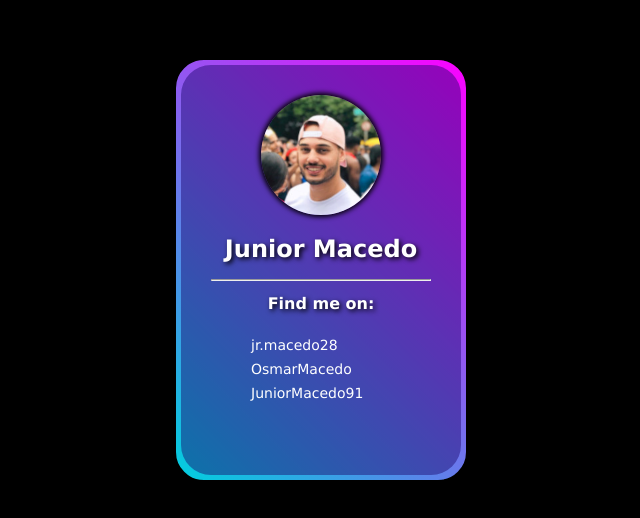
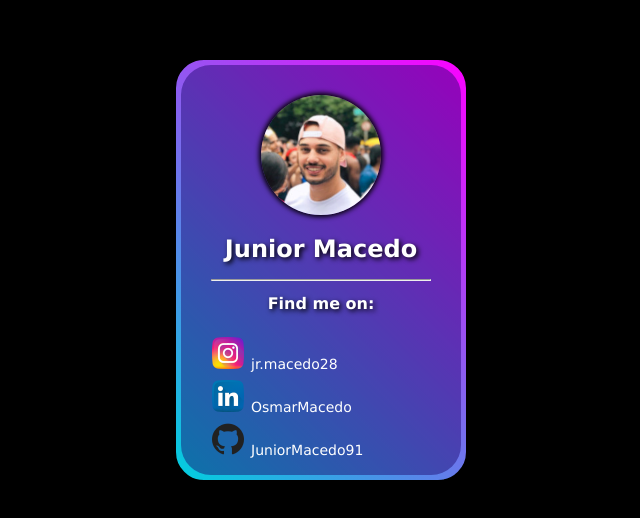
Before and after one commit to JuniorMacedo91/Profile-Card, a plain HTML site: page index.html in a window 1280 px wide. Shown: the part 130-648 px from the top of the page, without its empty margins (319-959 px from the left). Drawn offline with Linux system fonts and the light colour scheme.

Commit message:
Update style.css

```diff
--- a/style.css
+++ b/style.css
@@ -39,17 +39,17 @@ h2{
 
 #insta{
     list-style-type: none;
-    list-style-image: url(./icons/instagram.png);
+    list-style-image: url(./assets/instagram.png);
 }
 
 #linkedin{
     list-style-type: none;
-    list-style-image: url(./icons/linkedin.png);
+    list-style-image: url(./assets/linkedin.png);
 }
 
 #git{
     list-style-type: none;
-    list-style-image: url(./icons/github.png);
+    list-style-image: url(./assets/github.png);
 }
 
 .foto{
```
